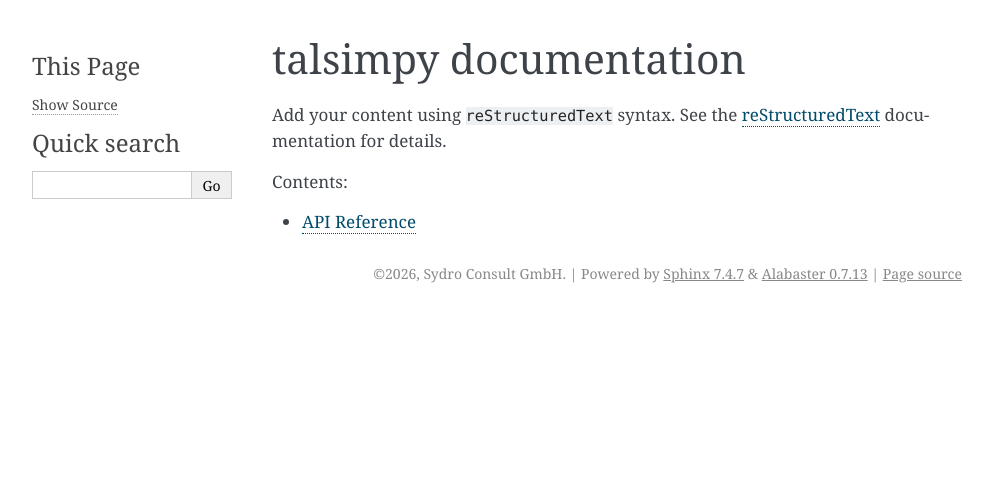
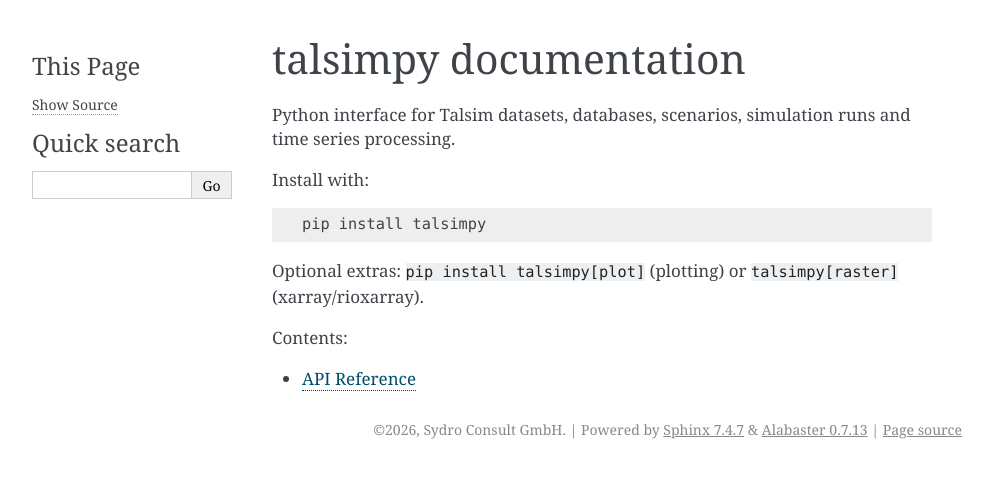
Before and after one commit to sydroconsult/talsimpy, a Sphinx documentation site: the page built from docs/index.rst, in a window 1280 px wide. Shown: the top 478 px of the page, without its empty margins (148-1141 px from the left). Built offline with Sphinx 7.4.7, drawn with Linux system fonts in a browser that asks for light colours.

Commit message:
update docs and readme to explain the installation of optional packages (plot, raster)

```diff
--- a/docs/index.rst
+++ b/docs/index.rst
@@ -6,10 +6,16 @@
 talsimpy documentation
 ======================
 
-Add your content using ``reStructuredText`` syntax. See the
-`reStructuredText <https://www.sphinx-doc.org/en/master/usage/restructuredtext/index.html>`_
-documentation for details.
+Python interface for Talsim datasets, databases, scenarios, simulation runs
+and time series processing.
 
+Install with:
+
+.. code-block:: bash
+
+   pip install talsimpy
+
+Optional extras: ``pip install talsimpy[plot]`` (plotting) or ``talsimpy[raster]`` (xarray/rioxarray).
 
 .. toctree::
    :maxdepth: 2
```
Also changed, not shown: README.md (+2 -0 lines).
